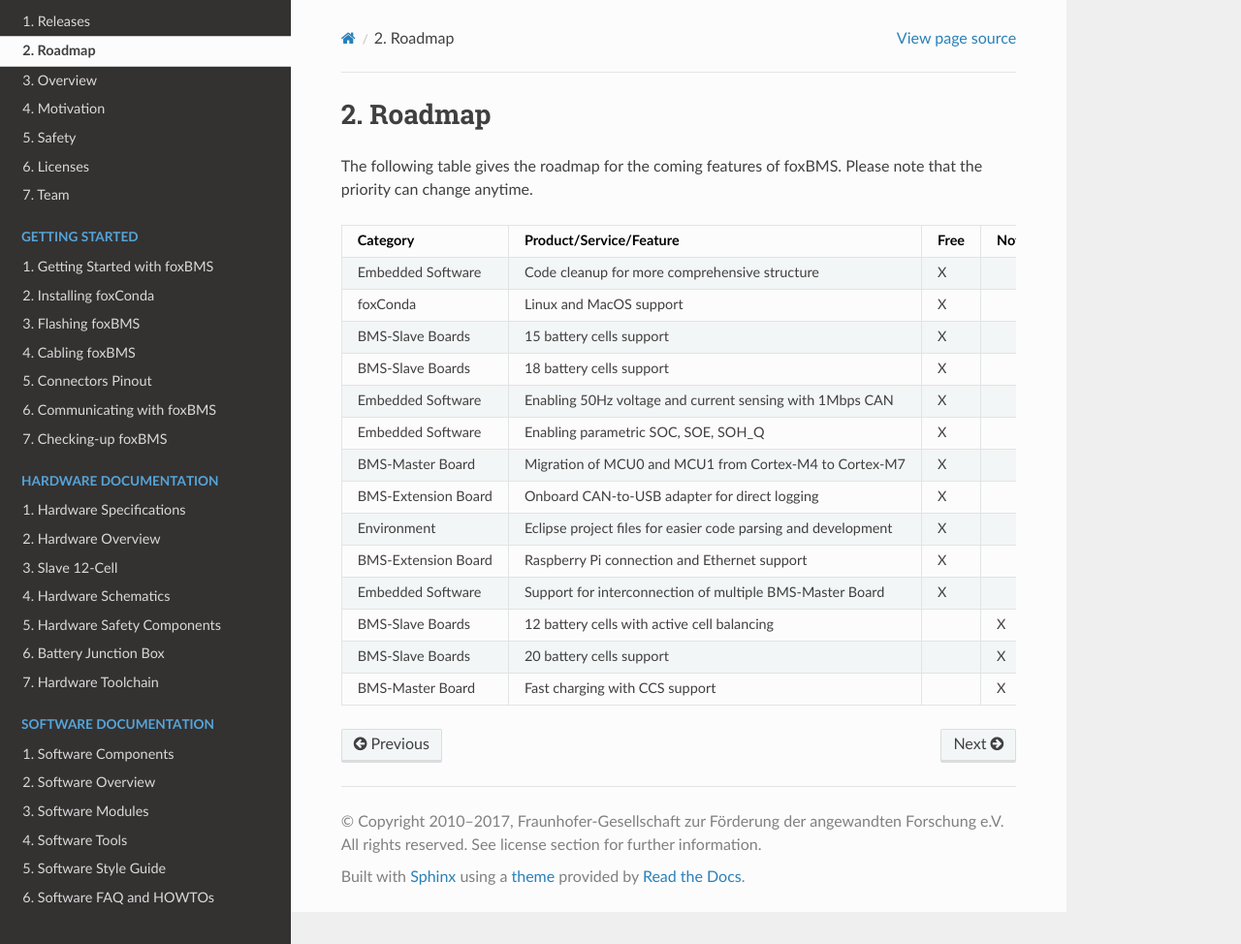
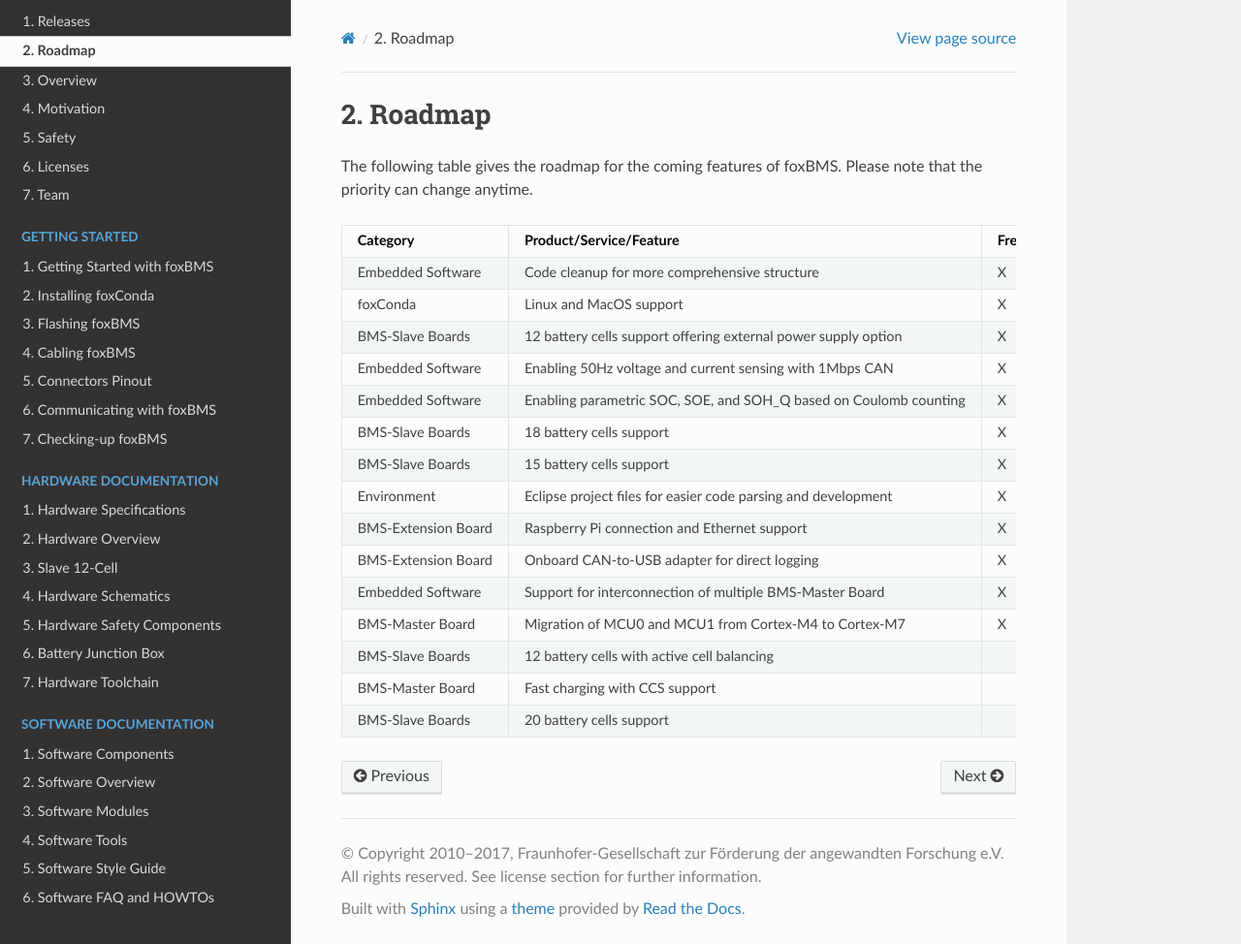
Before and after one commit to foxBMS/foxBMS-documentation, a Sphinx documentation site: the page built from doc/sphinx/general_information/roadmap/roadmap.rst, in a window 1280 px wide and 974 px high. Shown: the whole window at 97% size. Built offline with Sphinx 7.4.7 and the Read the Docs theme 2.0.0, drawn with Linux system fonts in a browser that asks for light colours; pages that are not in the unit, such as notebooks, are missing from menus; the version number could not be read and is left out.

Commit message:
- updated roadmap - added part on how to set configure git on first usage

```diff
--- a/doc/sphinx/general_information/roadmap/roadmap.rst
+++ b/doc/sphinx/general_information/roadmap/roadmap.rst
@@ -19,27 +19,29 @@
 +--------------------------+----------------------------------------------------------------------+------------+------------+-------------------+---------------+
 | |foxconda|               | Linux and MacOS support                                              | X          |            | Q2 2017           | 2017-06-09    |
 +--------------------------+----------------------------------------------------------------------+------------+------------+-------------------+---------------+
-| |BMS-Slaves|             | 15 battery cells support                                             | X          |            | Q3 2017           |               |
+| |BMS-Slaves|             | 12 battery cells support offering external power supply option       | X          |            | Q3 2017           | 2017-09-12    |
 +--------------------------+----------------------------------------------------------------------+------------+------------+-------------------+---------------+
-| |BMS-Slaves|             | 18 battery cells support                                             | X          |            | Q3 2017           |               |
+| Embedded Software        | Enabling 50Hz voltage and current sensing with 1Mbps CAN             | X          |            | Q4 2017           |               |
 +--------------------------+----------------------------------------------------------------------+------------+------------+-------------------+---------------+
-| Embedded Software        | Enabling 50Hz voltage and current sensing with 1Mbps CAN             | X          |            | Q3 2017           |               |
+| Embedded Software        | Enabling parametric SOC, SOE, and SOH_Q based on Coulomb counting    | X          |            | Q4 2017           |               |
 +--------------------------+----------------------------------------------------------------------+------------+------------+-------------------+---------------+
-| Embedded Software        | Enabling parametric SOC, SOE, SOH_Q                                  | X          |            | Q4 2017           |               |
+| |BMS-Slaves|             | 18 battery cells support                                             | X          |            | Q4 2017           |               |
 +--------------------------+----------------------------------------------------------------------+------------+------------+-------------------+---------------+
-| |BMS-Master|             | Migration of |MCU0| and |MCU1| from Cortex-M4 to Cortex-M7           | X          |            | Q4 2017           |               |
+| |BMS-Slaves|             | 15 battery cells support                                             | X          |            | Q1 2018           |               |
 +--------------------------+----------------------------------------------------------------------+------------+------------+-------------------+---------------+
-| |BMS-Extension|          | Onboard CAN-to-USB adapter for direct logging                        | X          |            | Q4 2017           |               |
+| Environment              | Eclipse project files for easier code parsing and development        | X          |            | Q1 2017           |               |
 +--------------------------+----------------------------------------------------------------------+------------+------------+-------------------+---------------+
-| Environment              | Eclipse project files for easier code parsing and development        | X          |            | Q4 2017           |               |
+| |BMS-Extension|          | Raspberry Pi connection and Ethernet support                         | X          |            | Q1 2017           |               |
 +--------------------------+----------------------------------------------------------------------+------------+------------+-------------------+---------------+
-| |BMS-Extension|          | Raspberry Pi connection and Ethernet support                         | X          |            | Q4 2017           |               |
+| |BMS-Extension|          | Onboard CAN-to-USB adapter for direct logging                        | X          |            | Q2 2017           |               |
 +--------------------------+----------------------------------------------------------------------+------------+------------+-------------------+---------------+
-| Embedded Software        | Support for interconnection of multiple |BMS-Master|                 | X          |            | Q1 2018           |               |
+| Embedded Software        | Support for interconnection of multiple |BMS-Master|                 | X          |            | Q2 2018           |               |
++--------------------------+----------------------------------------------------------------------+------------+------------+-------------------+---------------+
+| |BMS-Master|             | Migration of |MCU0| and |MCU1| from Cortex-M4 to Cortex-M7           | X          |            | Q2 2017           |               |
 +--------------------------+----------------------------------------------------------------------+------------+------------+-------------------+---------------+
 | |BMS-Slaves|             | 12 battery cells with active cell balancing                          |            | X          | Q2 2018           |               |
 +--------------------------+----------------------------------------------------------------------+------------+------------+-------------------+---------------+
-| |BMS-Slaves|             | 20 battery cells support                                             |            | X          | Q2 2018           |               |
-+--------------------------+----------------------------------------------------------------------+------------+------------+-------------------+---------------+
 | |BMS-Master|             | Fast charging with CCS support                                       |            | X          | Q3 2018           |               |
 +--------------------------+----------------------------------------------------------------------+------------+------------+-------------------+---------------+
+| |BMS-Slaves|             | 20 battery cells support                                             |            | X          | Q4 2018           |               |
++--------------------------+----------------------------------------------------------------------+------------+------------+-------------------+---------------+
```
Also changed, not shown: doc/sphinx/getting_started/foxconda/foxconda.rst (+149 -51 lines).
